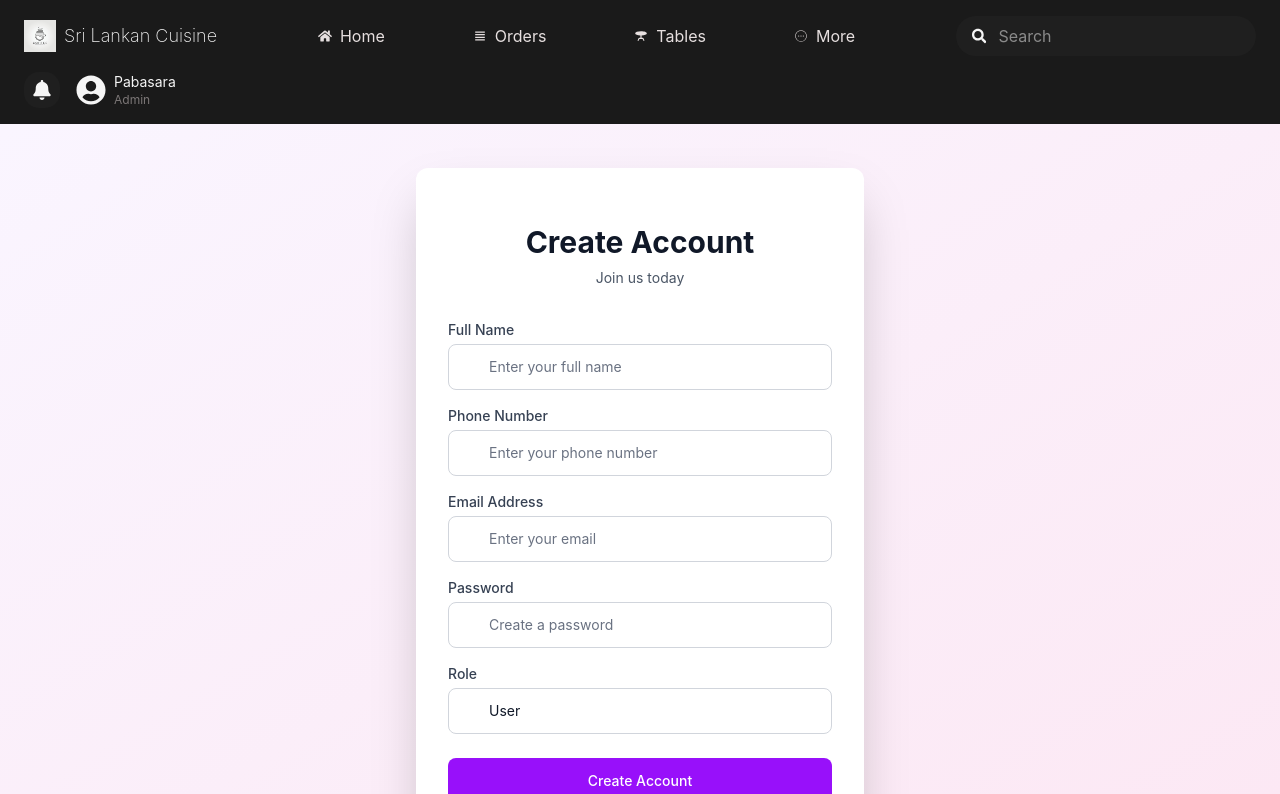
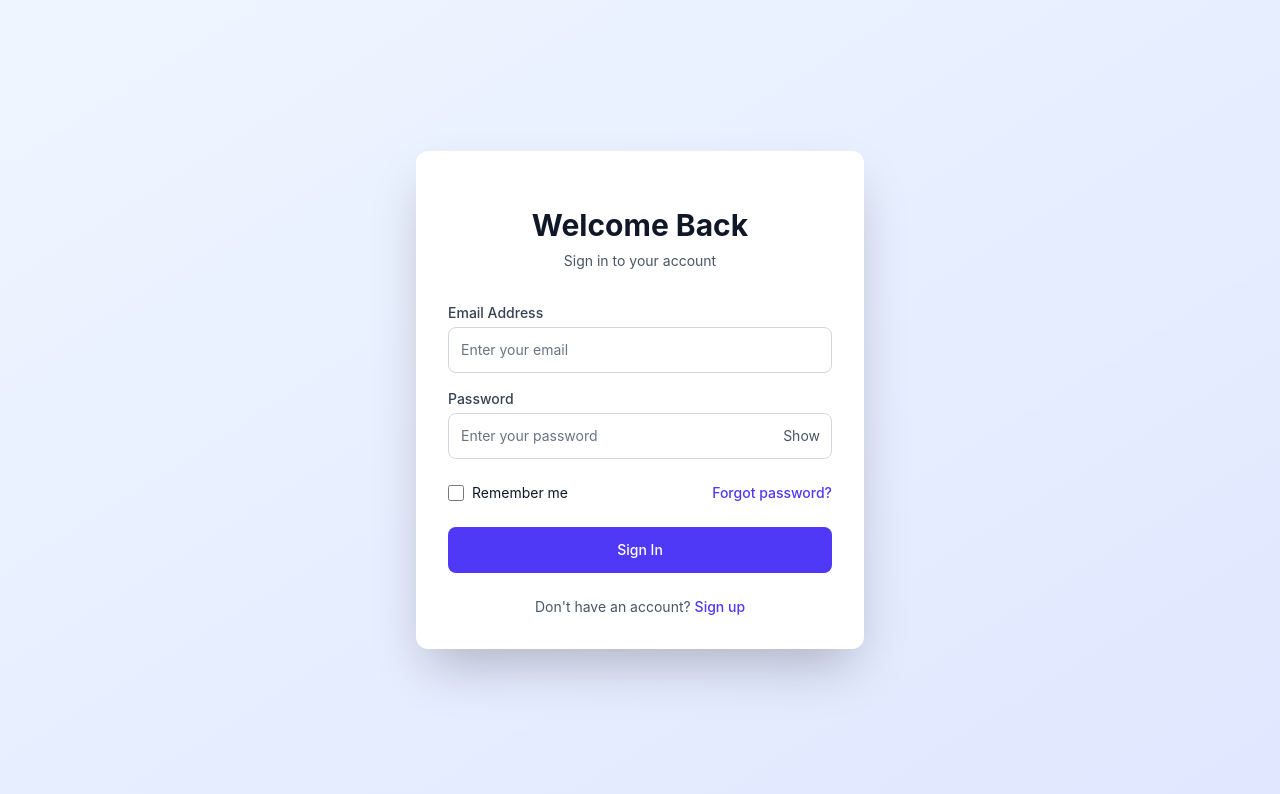
Before and after one commit to pabasaraashen/Pos-system, a React (Vite) app in the folder pos-frontend/: page /auth in a window 1280 px wide. Shown: the top 794 px of the page. Built offline with nearby package versions, Linux system fonts and the light colour scheme.

Commit message:
Update auth

```diff
--- a/pos-frontend/src/App.jsx
+++ b/pos-frontend/src/App.jsx
@@ -1,25 +1,38 @@
-import { BrowserRouter as Router, Routes, Route } from "react-router-dom";
+import { BrowserRouter as Router, Routes, Route, useLocation } from "react-router-dom";
 import { Home, Auth, Orders, Tables, Menu } from "./pages";
 import Header from "./components/shared/Header";
 
-function App() {
+import { useEffect } from "react";
+
+// Wrapper component to access `useLocation` outside Router
+const AppContent = () => {
+  const location = useLocation();
+
+  // Define routes where Header should be hidden
+  const hideHeaderRoutes = ["/auth"];
+
+  const shouldHideHeader = hideHeaderRoutes.includes(location.pathname);
 
   return (
     <>
-     <Router>
-      <Header/>
+      {!shouldHideHeader && <Header />}
       <Routes>
-        <Route path="/" element={<Home/>} />
-        <Route path="/auth" element={<Auth/>} />
-        <Route path="/orders" element={<Orders/>} />
-        <Route path="/tables" element={<Tables/>} />
-        <Route path="/menu" element={<Menu/>} />
+        <Route path="/" element={<Home />} />
+        <Route path="/auth" element={<Auth />} />
+        <Route path="/orders" element={<Orders />} />
+        <Route path="/tables" element={<Tables />} />
+        <Route path="/menu" element={<Menu />} />
       </Routes>
-     </Router>
+    </>
+  );
+};
 
-
-    </>
-  )
+function App() {
+  return (
+    <Router>
+      <AppContent />
+    </Router>
+  );
 }
 
-export default App
+export default App;
--- a/pos-frontend/src/components/auth/login/Login.jsx
+++ b/pos-frontend/src/components/auth/login/Login.jsx
@@ -1,8 +1,9 @@
-import React from 'react'
+import React, {useState} from 'react'
 
-const Login = () => {
+const Login = ({ onSwitchToRegister }) => {
+  const [showPassword, setShowPassword] = useState(false)
+
   return (
-    <>
     <div className="min-h-screen bg-gradient-to-br from-blue-50 to-indigo-100 flex items-center justify-center px-4">
       <div className="max-w-md w-full space-y-8 bg-white p-8 rounded-xl shadow-2xl">
         <div className="text-center">
@@ -13,48 +14,40 @@ const Login = () => {
         <div className="mt-8 space-y-6">
           <div className="space-y-4">
             <div>
-              <label htmlFor="email" className="block text-sm font-medium text-gray-700 mb-1">
+              <label htmlFor="login-email" className="block text-sm font-medium text-gray-700 mb-1">
                 Email Address
               </label>
               <div className="relative">
-                <div className="absolute inset-y-0 left-0 pl-3 flex items-center pointer-events-none">
-
-                </div>
                 <input
-                  id="email"
+                  id="login-email"
                   name="email"
                   type="email"
                   required
-                  className="appearance-none rounded-lg relative block w-full pl-10 pr-3 py-3 border border-gray-300 placeholder-gray-500 text-gray-900 focus:outline-none focus:ring-2 focus:ring-indigo-500 focus:border-indigo-500 focus:z-10 sm:text-sm"
+                  className="appearance-none rounded-lg relative block w-full px-3 py-3 border border-gray-300 placeholder-gray-500 text-gray-900 focus:outline-none focus:ring-2 focus:ring-indigo-500 focus:border-indigo-500 focus:z-10 sm:text-sm"
                   placeholder="Enter your email"
-
                 />
               </div>
             </div>
 
             <div>
-              <label htmlFor="password" className="block text-sm font-medium text-gray-700 mb-1">
+              <label htmlFor="login-password" className="block text-sm font-medium text-gray-700 mb-1">
                 Password
               </label>
               <div className="relative">
-                <div className="absolute inset-y-0 left-0 pl-3 flex items-center pointer-events-none">
-
-                </div>
                 <input
-                  id="password"
+                  id="login-password"
                   name="password"
-
+                  type={showPassword ? "text" : "password"}
                   required
-                  className="appearance-none rounded-lg relative block w-full pl-10 pr-10 py-3 border border-gray-300 placeholder-gray-500 text-gray-900 focus:outline-none focus:ring-2 focus:ring-indigo-500 focus:border-indigo-500 focus:z-10 sm:text-sm"
+                  className="appearance-none rounded-lg relative block w-full px-3 pr-10 py-3 border border-gray-300 placeholder-gray-500 text-gray-900 focus:outline-none focus:ring-2 focus:ring-indigo-500 focus:border-indigo-500 focus:z-10 sm:text-sm"
                   placeholder="Enter your password"
-
                 />
                 <button
                   type="button"
-                  className="absolute inset-y-0 right-0 pr-3 flex items-center"
-
+                  className="absolute inset-y-0 right-0 pr-3 flex items-center text-sm text-gray-600"
+                  onClick={() => setShowPassword(!showPassword)}
                 >
-
+                  {showPassword ? "Hide" : "Show"}
                 </button>
               </div>
             </div>
@@ -82,7 +75,6 @@ const Login = () => {
           <div>
             <button
               type="button"
-
               className="group relative w-full flex justify-center py-3 px-4 border border-transparent text-sm font-medium rounded-lg text-white bg-indigo-600 hover:bg-indigo-700 focus:outline-none focus:ring-2 focus:ring-offset-2 focus:ring-indigo-500 transition duration-150 ease-in-out"
             >
               Sign In
@@ -94,7 +86,7 @@ const Login = () => {
               Don't have an account?{' '}
               <button
                 type="button"
-
+                onClick={onSwitchToRegister}
                 className="font-medium text-indigo-600 hover:text-indigo-500"
               >
                 Sign up
@@ -104,8 +96,6 @@ const Login = () => {
         </div>
       </div>
     </div>
-
-</>
   )
 }
 
--- a/pos-frontend/src/components/auth/register/Register.jsx
+++ b/pos-frontend/src/components/auth/register/Register.jsx
@@ -1,8 +1,9 @@
-import React from 'react'
+import React, {useState} from 'react'
 
-const Register = () => {
+const Register = ({ onSwitchToLogin }) => {
+  const [showPassword, setShowPassword] = useState(false)
+
   return (
-    <>
     <div className="min-h-screen bg-gradient-to-br from-purple-50 to-pink-100 flex items-center justify-center px-4">
       <div className="max-w-md w-full space-y-8 bg-white p-8 rounded-xl shadow-2xl">
         <div className="text-center">
@@ -17,17 +18,13 @@ const Register = () => {
                 Full Name
               </label>
               <div className="relative">
-                <div className="absolute inset-y-0 left-0 pl-3 flex items-center pointer-events-none">
-
-                </div>
                 <input
                   id="name"
                   name="name"
                   type="text"
                   required
-                  className="appearance-none rounded-lg relative block w-full pl-10 pr-3 py-3 border border-gray-300 placeholder-gray-500 text-gray-900 focus:outline-none focus:ring-2 focus:ring-purple-500 focus:border-purple-500 focus:z-10 sm:text-sm"
+                  className="appearance-none rounded-lg relative block w-full px-3 py-3 border border-gray-300 placeholder-gray-500 text-gray-900 focus:outline-none focus:ring-2 focus:ring-purple-500 focus:border-purple-500 focus:z-10 sm:text-sm"
                   placeholder="Enter your full name"
-
                 />
               </div>
             </div>
@@ -37,16 +34,13 @@ const Register = () => {
                 Phone Number
               </label>
               <div className="relative">
-                <div className="absolute inset-y-0 left-0 pl-3 flex items-center pointer-events-none">
-                  </div>
                 <input
                   id="phone"
                   name="phone"
                   type="tel"
                   required
-                  className="appearance-none rounded-lg relative block w-full pl-10 pr-3 py-3 border border-gray-300 placeholder-gray-500 text-gray-900 focus:outline-none focus:ring-2 focus:ring-purple-500 focus:border-purple-500 focus:z-10 sm:text-sm"
+                  className="appearance-none rounded-lg relative block w-full px-3 py-3 border border-gray-300 placeholder-gray-500 text-gray-900 focus:outline-none focus:ring-2 focus:ring-purple-500 focus:border-purple-500 focus:z-10 sm:text-sm"
                   placeholder="Enter your phone number"
-
                 />
               </div>
             </div>
@@ -56,17 +50,13 @@ const Register = () => {
                 Email Address
               </label>
               <div className="relative">
-                <div className="absolute inset-y-0 left-0 pl-3 flex items-center pointer-events-none">
-
-                </div>
                 <input
                   id="email"
                   name="email"
                   type="email"
                   required
-                  className="appearance-none rounded-lg relative block w-full pl-10 pr-3 py-3 border border-gray-300 placeholder-gray-500 text-gray-900 focus:outline-none focus:ring-2 focus:ring-purple-500 focus:border-purple-500 focus:z-10 sm:text-sm"
+                  className="appearance-none rounded-lg relative block w-full px-3 py-3 border border-gray-300 placeholder-gray-500 text-gray-900 focus:outline-none focus:ring-2 focus:ring-purple-500 focus:border-purple-500 focus:z-10 sm:text-sm"
                   placeholder="Enter your email"
-
                 />
               </div>
             </div>
@@ -76,23 +66,20 @@ const Register = () => {
                 Password
               </label>
               <div className="relative">
-                <div className="absolute inset-y-0 left-0 pl-3 flex items-center pointer-events-none">
-
-                </div>
                 <input
                   id="password"
                   name="password"
-
+                  type={showPassword ? "text" : "password"}
                   required
-                  className="appearance-none rounded-lg relative block w-full pl-10 pr-10 py-3 border border-gray-300 placeholder-gray-500 text-gray-900 focus:outline-none focus:ring-2 focus:ring-purple-500 focus:border-purple-500 focus:z-10 sm:text-sm"
+                  className="appearance-none rounded-lg relative block w-full px-3 pr-10 py-3 border border-gray-300 placeholder-gray-500 text-gray-900 focus:outline-none focus:ring-2 focus:ring-purple-500 focus:border-purple-500 focus:z-10 sm:text-sm"
                   placeholder="Create a password"
-
                 />
                 <button
                   type="button"
-                  className="absolute inset-y-0 right-0 pr-3 flex items-center"
-
+                  className="absolute inset-y-0 right-0 pr-3 flex items-center text-sm text-gray-600"
+                  onClick={() => setShowPassword (! showPassword)}
                 >
+                  { showPassword ? "Hide" : "Show"}
                 </button>
               </div>
             </div>
@@ -102,19 +89,15 @@ const Register = () => {
                 Role
               </label>
               <div className="relative">
-                <div className="absolute inset-y-0 left-0 pl-3 flex items-center pointer-events-none">
-
-                </div>
                 <select
                   id="role"
                   name="role"
                   required
-                  className="appearance-none rounded-lg relative block w-full pl-10 pr-3 py-3 border border-gray-300 text-gray-900 focus:outline-none focus:ring-2 focus:ring-purple-500 focus:border-purple-500 focus:z-10 sm:text-sm"
-
+                  className="appearance-none rounded-lg relative block w-full px-3 py-3 border border-gray-300 text-gray-900 focus:outline-none focus:ring-2 focus:ring-purple-500 focus:border-purple-500 focus:z-10 sm:text-sm"
                 >
-                  <option value="user">User</option>
+                  <option value="waiter">Waiter</option>
                   <option value="admin">Admin</option>
-                  <option value="moderator">Moderator</option>
+                  <option value="cashier">Cashier</option>
                 </select>
               </div>
             </div>
@@ -123,7 +106,6 @@ const Register = () => {
           <div>
             <button
               type="button"
-
               className="group relative w-full flex justify-center py-3 px-4 border border-transparent text-sm font-medium rounded-lg text-white bg-purple-600 hover:bg-purple-700 focus:outline-none focus:ring-2 focus:ring-offset-2 focus:ring-purple-500 transition duration-150 ease-in-out"
             >
               Create Account
@@ -135,7 +117,7 @@ const Register = () => {
               Already have an account?{' '}
               <button
                 type="button"
-
+                onClick={onSwitchToLogin}
                 className="font-medium text-purple-600 hover:text-purple-500"
               >
                 Sign in
@@ -145,9 +127,6 @@ const Register = () => {
         </div>
       </div>
     </div>
-
-
-</>
   )
 }
 
--- a/pos-frontend/src/pages/Auth.jsx
+++ b/pos-frontend/src/pages/Auth.jsx
@@ -1,18 +1,23 @@
-import React from 'react'
-
+import React, {useState} from 'react'
+import Login from '../components/auth/login/Login';
 import Register from '../components/auth/register/Register';
-import Login from '../components/auth/login/Login';
 
 const Auth = () => {
+  const [currentView, setCurrentView] = useState('login') // Start with login view
+
+  const switchToLogin = () => setCurrentView('login')
+  const switchToRegister = () => setCurrentView('register')
+
   return (
-   <>
-   <Register/>
-   <Login/>
+    <>
+      {currentView === 'login' && (
+        <Login onSwitchToRegister={switchToRegister} />
+      )}
+      {currentView === 'register' && (
+        <Register onSwitchToLogin={switchToLogin} />
+      )}
+    </>
+  )
+}
 
-
-
-  </>
-  );
-};
-
-export default Auth;
+export default Auth
```
